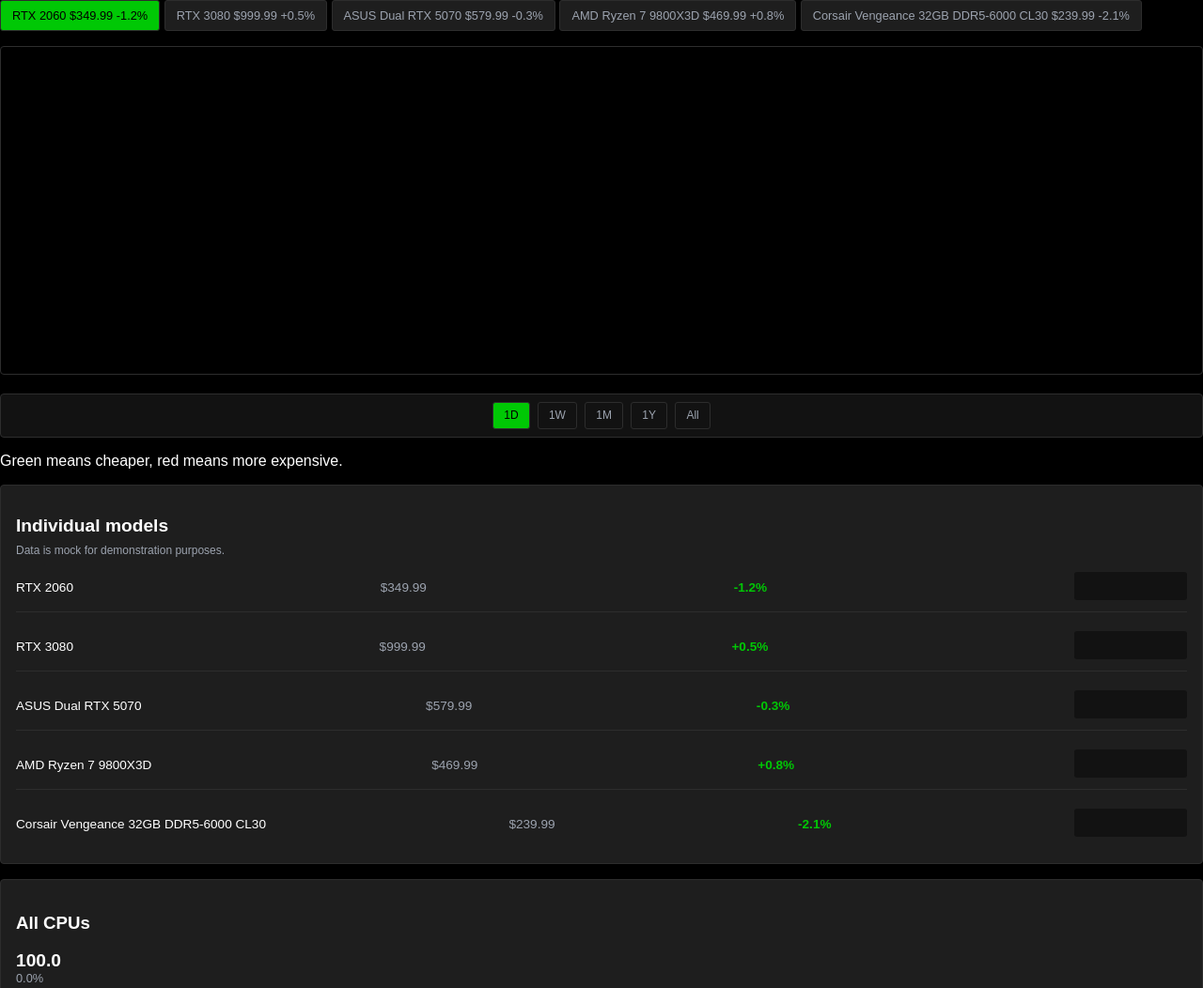
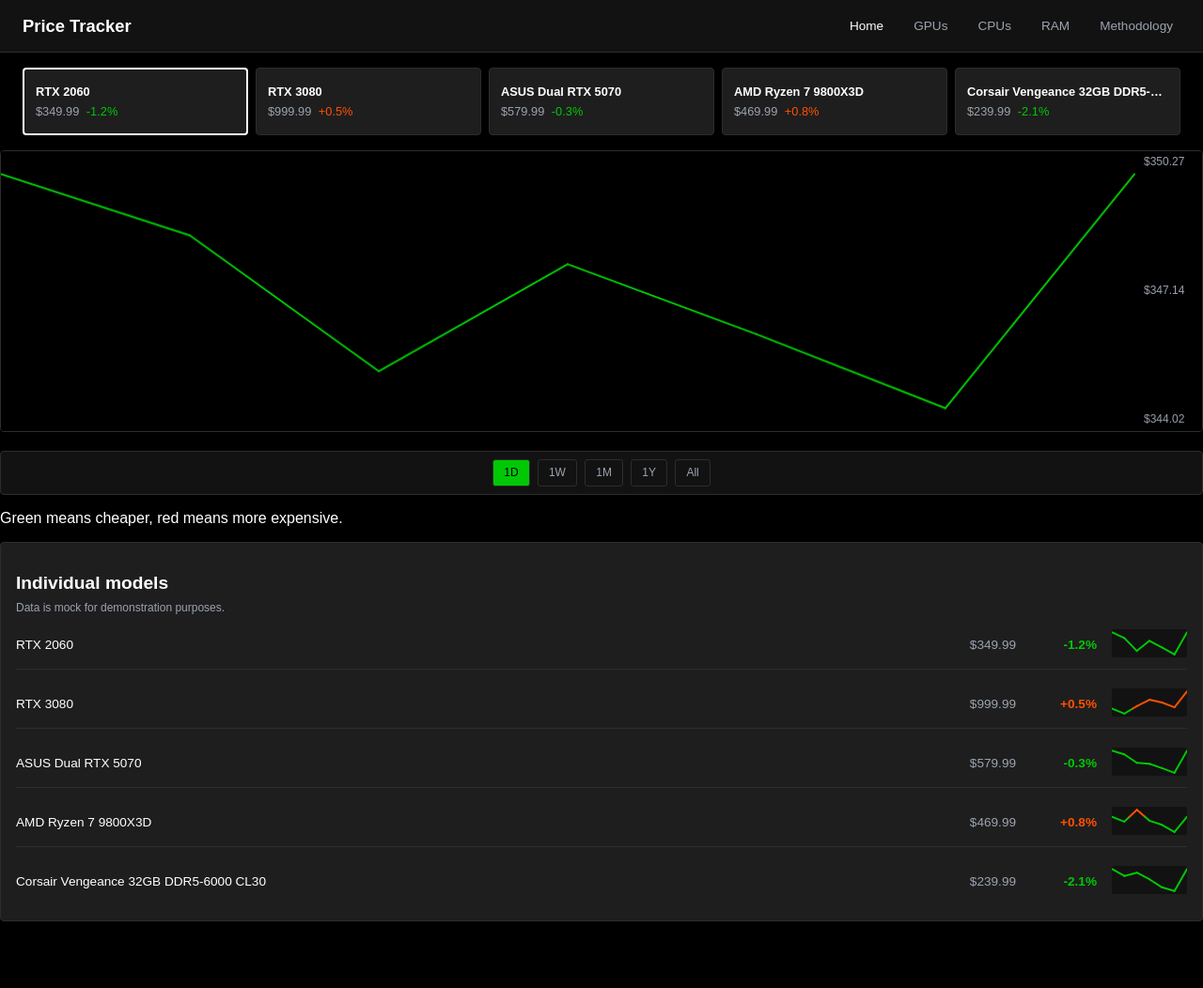
Before and after one commit to auzzie98/price-tracker, a plain HTML site: page web/index.html in a window 1280 px wide. Shown: the top 1052 px of the page at 94% size. After the commit the page ends 997 px from the top, so only its background shows below. Drawn offline with Linux system fonts and the light colour scheme.

Commit message:
Add header, fix model pills, fix chart colors, sparklines, columns

```diff
--- a/web/index.html
+++ b/web/index.html
@@ -6,17 +6,39 @@
   <link rel="stylesheet" href="static/css/style.css">
 </head>
 <body>
-
-
-
+  <header class="header-bar">
+    <a class="header-logo" href="/">Price Tracker</a>
+    <nav class="header-nav" aria-label="Primary navigation">
+      <a class="active" href="/">Home</a>
+      <a href="/category?category=GPUs">GPUs</a>
+      <a href="/category?category=CPUs">CPUs</a>
+      <a href="/category?category=RAM">RAM</a>
+      <a href="/methodology.html">Methodology</a>
+    </nav>
+  </header>
 
   <!-- Model pills row (replaces indices pills) -->
   <div class="model-pills">
-    <button class="pill active" data-model="rtx2060">RTX 2060 $349.99 -1.2%</button>
-    <button class="pill" data-model="rtx3080">RTX 3080 $999.99 +0.5%</button>
-    <button class="pill" data-model="rtx5070">ASUS Dual RTX 5070 $579.99 -0.3%</button>
-    <button class="pill" data-model="ryzen9800x3d">AMD Ryzen 7 9800X3D $469.99 +0.8%</button>
-    <button class="pill" data-model="corsair32gb">Corsair Vengeance 32GB DDR5-6000 CL30 $239.99 -2.1%</button>
+    <button class="pill active" data-model="rtx2060">
+      <span class="pill-name">RTX 2060</span>
+      <span class="pill-details">$349.99 <span class="pill-change change-negative">-1.2%</span></span>
+    </button>
+    <button class="pill" data-model="rtx3080">
+      <span class="pill-name">RTX 3080</span>
+      <span class="pill-details">$999.99 <span class="pill-change change-positive">+0.5%</span></span>
+    </button>
+    <button class="pill" data-model="rtx5070">
+      <span class="pill-name">ASUS Dual RTX 5070</span>
+      <span class="pill-details">$579.99 <span class="pill-change change-negative">-0.3%</span></span>
+    </button>
+    <button class="pill" data-model="ryzen9800x3d">
+      <span class="pill-name">AMD Ryzen 7 9800X3D</span>
+      <span class="pill-details">$469.99 <span class="pill-change change-positive">+0.8%</span></span>
+    </button>
+    <button class="pill" data-model="corsair32gb">
+      <span class="pill-name">Corsair Vengeance 32GB DDR5-6000 CL30</span>
+      <span class="pill-details">$239.99 <span class="pill-change change-negative">-2.1%</span></span>
+    </button>
   </div>
 
   <!-- Large main chart -->
@@ -42,67 +64,36 @@
       <div class="model-row">
         <span class="model-name">RTX 2060</span>
         <span class="model-price">$349.99</span>
-        <span class="model-change">-1.2%</span>
-        <div class="model-sparkline"><canvas width="120" height="30"></canvas></div>
+        <span class="model-change change-negative">-1.2%</span>
+        <div class="model-sparkline"><canvas data-model="rtx2060" width="80" height="30"></canvas></div>
       </div>
       <div class="model-row">
         <span class="model-name">RTX 3080</span>
         <span class="model-price">$999.99</span>
-        <span class="model-change">+0.5%</span>
-        <div class="model-sparkline"><canvas width="120" height="30"></canvas></div>
+        <span class="model-change change-positive">+0.5%</span>
+        <div class="model-sparkline"><canvas data-model="rtx3080" width="80" height="30"></canvas></div>
       </div>
       <div class="model-row">
         <span class="model-name">ASUS Dual RTX 5070</span>
         <span class="model-price">$579.99</span>
-        <span class="model-change">-0.3%</span>
-        <div class="model-sparkline"><canvas width="120" height="30"></canvas></div>
+        <span class="model-change change-negative">-0.3%</span>
+        <div class="model-sparkline"><canvas data-model="rtx5070" width="80" height="30"></canvas></div>
       </div>
       <div class="model-row">
         <span class="model-name">AMD Ryzen 7 9800X3D</span>
         <span class="model-price">$469.99</span>
-        <span class="model-change">+0.8%</span>
-        <div class="model-sparkline"><canvas width="120" height="30"></canvas></div>
+        <span class="model-change change-positive">+0.8%</span>
+        <div class="model-sparkline"><canvas data-model="ryzen9800x3d" width="80" height="30"></canvas></div>
       </div>
       <div class="model-row">
         <span class="model-name">Corsair Vengeance 32GB DDR5-6000 CL30</span>
         <span class="model-price">$239.99</span>
-        <span class="model-change">-2.1%</span>
-        <div class="model-sparkline"><canvas width="120" height="30"></canvas></div>
+        <span class="model-change change-negative">-2.1%</span>
+        <div class="model-sparkline"><canvas data-model="corsair32gb" width="80" height="30"></canvas></div>
       </div>
     </div>
   </div>
 
-  <!-- Original tiles section - kept for loadIndexData API compatibility -->
-  <div class="tiles">
-    <div class="tile" id="tile-cpus">
-      <h3>All CPUs</h3>
-      <div class="tile-value" id="cpu-index">100.0</div>
-      <div class="tile-percent" id="cpu-change">0.0%</div>
-      <div class="tile-chart"><canvas id="cpu-chart" width="300" height="80"></canvas></div>
-    </div>
-    <div class="tile" id="tile-gpus">
-      <h3>All GPUs</h3>
-      <div class="tile-value" id="gpu-index">no data yet</div>
-      <div class="tile-percent" id="gpu-change">no data yet</div>
-      <div class="tile-chart"><canvas id="gpu-chart" width="300" height="80"></canvas></div>
-    </div>
-    <div class="tile" id="tile-ram">
-      <h3>All RAM</h3>
-      <div class="tile-value" id="ram-index">no data yet</div>
-      <div class="tile-percent" id="ram-change">no data yet</div>
-      <div class="tile-chart"><canvas id="ram-chart" width="300" height="80"></canvas></div>
-    </div>
-  </div>
-  <div class="movers">
-    <h3>Biggest movers</h3>
-    <div class="toggle-controls">
-      <button class="toggle active" data-range="1d">1D</button>
-      <button class="toggle" data-range="1w">1W</button>
-    </div>
-    <div class="movers-list" id="movers-list">
-      <p>No movers yet, need at least 2 data points per product.</p>
-    </div>
-  </div>
   <script>
     function drawChart(canvasId, values) {
       var canvas = document.getElementById(canvasId);
@@ -133,6 +124,7 @@
       out[6] = endValue;
       return out;
     }
+    async function loadIndexData(range) {
       try {
         const indexesResp = await fetch('/api/indexes');
         if (!indexesResp.ok) throw new Error('Failed to fetch indexes');
@@ -160,89 +152,207 @@
       }
     }
     document.addEventListener('DOMContentLoaded', function() {
-      // Load index data for tiles
-      loadIndexData();
-
       // Main chart setup
       var mainChartCanvas = document.getElementById('main-chart');
-      // Mock history for All GPUs: [100, 99, 97.35, 95.65]
-      var mainChartValues = [100, 99, 97.35, 95.65];
-      var mainChartMin = 95;
-      var mainChartMax = 105;
+      var modelHistories = {
+        'rtx2060': [349.99, 348.50, 345.20, 347.80, 346.10, 344.30, 349.99],
+        'rtx3080': [999.99, 995.50, 1002.20, 1008.00, 1005.50, 1001.20, 1015.50],
+        'rtx5070': [579.99, 578.50, 575.20, 574.80, 573.10, 571.30, 579.99],
+        'ryzen9800x3d': [469.99, 468.50, 472.20, 468.80, 467.50, 465.30, 469.99],
+        'corsair32gb': [239.99, 238.50, 239.20, 237.80, 236.10, 235.30, 239.99]
+      };
+      var mainChartValues = modelHistories.rtx2060;
 
       function drawMainChartUI() {
-        var canvas = document.getElementById('main-chart');
+        var canvas = mainChartCanvas;
         if (!canvas) return;
+
+        var dpr = window.devicePixelRatio || 1;
+        var cssWidth = Math.max(1, canvas.clientWidth || canvas.offsetWidth);
+        var cssHeight = 300;
+        canvas.setAttribute('width', Math.round(cssWidth * dpr));
+        canvas.setAttribute('height', Math.round(cssHeight * dpr));
+
         var ctx = canvas.getContext('2d');
+        ctx.setTransform(dpr, 0, 0, dpr, 0, 0);
+        ctx.clearRect(0, 0, cssWidth, cssHeight);
+        ctx.fillStyle = '#000000';
+        ctx.fillRect(0, 0, cssWidth, cssHeight);
 
-        // Fix DPR - set attribute size to match CSS size for crisp drawing
-        var dpr = window.devicePixelRatio || 1;
-        var containerWidth = canvas.offsetWidth;
-        canvas.width = containerWidth * dpr;
-        canvas.height = 300 * dpr;
-        ctx.scale(dpr, dpr);
+        var dataMin = Math.min.apply(null, mainChartValues);
+        var dataMax = Math.max.apply(null, mainChartValues);
+        var range = dataMax - dataMin;
+        if (range === 0) range = Math.abs(dataMax) * 0.1 || 1;
+        var chartMin = dataMin - range * 0.05;
+        var chartMax = dataMax + range * 0.05;
+        var chartRange = chartMax - chartMin;
+        var labelGutter = 72;
+        var plotWidth = Math.max(1, cssWidth - labelGutter);
+        var topPadding = 12;
+        var bottomPadding = 12;
+        var plotHeight = cssHeight - topPadding - bottomPadding;
 
-        ctx.clearRect(0, 0, containerWidth, 300);
+        function pointX(index) {
+          if (mainChartValues.length === 1) return plotWidth / 2;
+          return index / (mainChartValues.length - 1) * plotWidth;
+        }
 
-        // Create gradient fill under the line
-        var gradient = ctx.createLinearGradient(0, 0, 0, 300);
-        gradient.addColorStop(0, 'rgba(0, 200, 5, 0.1)');
-        gradient.addColorStop(1, 'rgba(0, 200, 5, 0)');
-        ctx.fillStyle = gradient;
+        function pointY(value) {
+          return topPadding + (chartMax - value) / chartRange * plotHeight;
+        }
 
+        ctx.lineWidth = 2;
+        ctx.lineCap = 'round';
+        ctx.lineJoin = 'round';
+        var startingPrice = mainChartValues[0];
+
+        function drawColoredSegment(startIndex, startValue, endIndex, endValue) {
+          var startToStarting = Math.round(startValue * 100) - Math.round(startingPrice * 100);
+          var endToStarting = Math.round(endValue * 100) - Math.round(startingPrice * 100);
+
+          if (endToStarting > 0) {
+            ctx.strokeStyle = '#FF5000';
+          } else if (endToStarting < 0) {
             ctx.strokeStyle = '#00C805';
-        ctx.lineWidth = 2;
+          } else if (startToStarting > 0) {
+            ctx.strokeStyle = '#FF5000';
+          } else if (startToStarting < 0) {
+            ctx.strokeStyle = '#00C805';
+          } else {
+            ctx.strokeStyle = '#9CA3AF';
+          }
 
           ctx.beginPath();
-        mainChartValues.forEach(function(v, i) {
-          var x = i / (mainChartValues.length - 1) * containerWidth;
-          var y = 300 - (v - chartMin) / (chartMax - chartMin) * 300;
-          if (i === 0) ctx.moveTo(x, y); else ctx.lineTo(x, y);
-        });
+          ctx.moveTo(pointX(startIndex), pointY(startValue));
+          ctx.lineTo(pointX(endIndex), pointY(endValue));
+          ctx.stroke();
+        }
+
+        for (var i = 0; i < mainChartValues.length - 1; i++) {
+          var startPrice = mainChartValues[i];
+          var endPrice = mainChartValues[i + 1];
+          var startCents = Math.round(startPrice * 100);
+          var endCents = Math.round(endPrice * 100);
+          var startingCents = Math.round(startingPrice * 100);
+
+          if ((startCents < startingCents && endCents > startingCents) ||
+              (startCents > startingCents && endCents < startingCents)) {
+            var fraction = (startingCents - startCents) / (endCents - startCents);
+            var crossingIndex = i + fraction;
+            var crossingX = crossingIndex / (mainChartValues.length - 1) * plotWidth;
+            var startIsAbove = startCents > startingCents;
+
+            ctx.beginPath();
+            ctx.moveTo(pointX(i), pointY(startPrice));
+            ctx.lineTo(crossingX, pointY(startingPrice));
+            ctx.strokeStyle = startIsAbove ? '#FF5000' : '#00C805';
             ctx.stroke();
 
-        // Fill under the line
-        ctx.lineTo(containerWidth, 300);
-        ctx.lineTo(0, 300);
-        ctx.closePath();
-        ctx.fill();
+            ctx.beginPath();
+            ctx.moveTo(crossingX, pointY(startingPrice));
+            ctx.lineTo(pointX(i + 1), pointY(endPrice));
+            ctx.strokeStyle = endCents > startingCents ? '#FF5000' : '#00C805';
+            ctx.stroke();
+          } else {
+            drawColoredSegment(i, startPrice, i + 1, endPrice);
+          }
+        }
 
-        // Draw price labels on the right side, outside the chart line
         ctx.fillStyle = '#9CA3AF';
-        ctx.font = '10px Arial';
-        var dataMin = Math.min.apply(null, mainChartValues);
-        var dataMax = Math.max.apply(null, mainChartValues);
-        var middle = (dataMin + dataMax) / 2;
+        ctx.font = '12px Arial';
+        ctx.textAlign = 'left';
+        ctx.textBaseline = 'middle';
+        ctx.fillText('$' + chartMax.toFixed(2), cssWidth - labelGutter + 10, pointY(chartMax));
+        ctx.fillText('$' + ((chartMin + chartMax) / 2).toFixed(2), cssWidth - labelGutter + 10, cssHeight / 2);
+        ctx.fillText('$' + chartMin.toFixed(2), cssWidth - labelGutter + 10, pointY(chartMin));
+      }
 
-        ctx.fillText(dataMax.toFixed(2), containerWidth - 40, 20);
-        ctx.fillText(middle.toFixed(2), containerWidth - 40, 150);
-        ctx.fillText(dataMin.toFixed(2), containerWidth - 40, 280);
-        ctx.strokeStyle = '#00C805';
+      // Draw the main chart initially
+      drawMainChartUI();
+      window.addEventListener('resize', drawMainChartUI);
+
+      function drawSparklines() {
+        document.querySelectorAll('.model-sparkline canvas').forEach(function(canvas) {
+          var values = modelHistories[canvas.dataset.model];
+          if (!values || values.length === 0) return;
+
+          var cssWidth = 80;
+          var cssHeight = 30;
+          var dpr = window.devicePixelRatio || 1;
+          canvas.setAttribute('width', Math.round(cssWidth * dpr));
+          canvas.setAttribute('height', Math.round(cssHeight * dpr));
+
+          var ctx = canvas.getContext('2d');
+          ctx.setTransform(dpr, 0, 0, dpr, 0, 0);
+          ctx.clearRect(0, 0, cssWidth, cssHeight);
+          ctx.fillStyle = '#121212';
+          ctx.fillRect(0, 0, cssWidth, cssHeight);
+
+          var dataMin = Math.min.apply(null, values);
+          var dataMax = Math.max.apply(null, values);
+          var range = dataMax - dataMin;
+          if (range === 0) range = Math.abs(dataMax) * 0.1 || 1;
+          var chartMin = dataMin - range * 0.05;
+          var chartMax = dataMax + range * 0.05;
+          var chartRange = chartMax - chartMin;
+          var plotHeight = cssHeight - 4;
+          var startingCents = Math.round(values[0] * 100);
+
+          function pointX(index) {
+            return values.length === 1 ? cssWidth / 2 : index / (values.length - 1) * cssWidth;
+          }
+
+          function pointY(value) {
+            return 2 + (chartMax - value) / chartRange * plotHeight;
+          }
+
           ctx.lineWidth = 2;
+          ctx.lineCap = 'round';
+          ctx.lineJoin = 'round';
+
+          for (var i = 0; i < values.length - 1; i++) {
+            var startCents = Math.round(values[i] * 100);
+            var endCents = Math.round(values[i + 1] * 100);
+
+            if ((startCents < startingCents && endCents > startingCents) ||
+                (startCents > startingCents && endCents < startingCents)) {
+              var fraction = (startingCents - startCents) / (endCents - startCents);
+              var crossingX = (i + fraction) / (values.length - 1) * cssWidth;
 
               ctx.beginPath();
-        mainChartValues.forEach(function(v, i) {
-          var x = i / (mainChartValues.length - 1) * mainChartCanvas.width;
-          var y = mainChartCanvas.height - (v - mainChartMin) / (mainChartMax - mainChartMin) * mainChartCanvas.height;
-          if (i === 0) ctx.moveTo(x, y); else ctx.lineTo(x, y);
-        });
+              ctx.moveTo(pointX(i), pointY(values[i]));
+              ctx.lineTo(crossingX, pointY(values[0]));
+              ctx.strokeStyle = startCents > startingCents ? '#FF5000' : '#00C805';
               ctx.stroke();
 
-        // Add price labels on the right side
-        var dataMin = Math.min.apply(null, mainChartValues);
-        var dataMax = Math.max.apply(null, mainChartValues);
-        var middle = (dataMin + dataMax) / 2;
-        ctx.fillStyle = '#9CA3AF';
-        ctx.font = '10px Arial';
-        ctx.fillText(dataMax.toFixed(2), mainChartCanvas.width - 40, 20);
-        ctx.fillText(middle.toFixed(2), mainChartCanvas.width - 40, mainChartCanvas.height / 2);
-        ctx.fillText(dataMin.toFixed(2), mainChartCanvas.width - 40, mainChartCanvas.height - 20);
-
-        // No fill under the line - just the thin line
+              ctx.beginPath();
+              ctx.moveTo(crossingX, pointY(values[0]));
+              ctx.lineTo(pointX(i + 1), pointY(values[i + 1]));
+              ctx.strokeStyle = endCents > startingCents ? '#FF5000' : '#00C805';
+              ctx.stroke();
+            } else {
+              ctx.beginPath();
+              ctx.moveTo(pointX(i), pointY(values[i]));
+              ctx.lineTo(pointX(i + 1), pointY(values[i + 1]));
+              if (endCents > startingCents) {
+                ctx.strokeStyle = '#FF5000';
+              } else if (endCents < startingCents) {
+                ctx.strokeStyle = '#00C805';
+              } else if (startCents > startingCents) {
+                ctx.strokeStyle = '#FF5000';
+              } else if (startCents < startingCents) {
+                ctx.strokeStyle = '#00C805';
+              } else {
+                ctx.strokeStyle = '#9CA3AF';
+              }
+              ctx.stroke();
+            }
+          }
+        });
       }
 
-      // Draw main chart initially (All GPUs)
-      drawMainChartUI();
+      drawSparklines();
+      window.addEventListener('resize', drawSparklines);
 
       // Model pill click handlers - switch main chart to model data
       document.querySelectorAll('.pill').forEach(function(btn) {
@@ -260,21 +370,11 @@
         });
       });
 
-      // Model histories
-      var modelHistories = {
-        'rtx2060': [349.99, 348.50, 345.20, 347.80, 346.10, 344.30, 349.99],
-        'rtx3080': [999.99, 995.50, 1002.20, 1008.00, 1005.50, 1001.20, 1015.50],
-        'rtx5070': [579.99, 578.50, 575.20, 574.80, 573.10, 571.30, 579.99],
-        'ryzen9800x3d': [469.99, 468.50, 472.20, 468.80, 467.50, 465.30, 469.99],
-        'corsair32gb': [239.99, 238.50, 239.20, 237.80, 236.10, 235.30, 239.99]
-      };
-
       // Time toggle handlers
       document.querySelectorAll('.toggle').forEach(function(btn) {
         btn.addEventListener('click', function() {
           document.querySelector('.toggle.active').classList.remove('active');
           this.classList.add('active');
-          loadIndexData(this.dataset.range);
         });
       });
     });
--- a/web/static/css/style.css
+++ b/web/static/css/style.css
@@ -26,37 +26,101 @@ h1 {
 /* Header bar */
 .header-bar {
   background: #121212;
-  border: 1px solid #2D2D2D;
-  border-radius: 4px;
-  padding: 1rem;
-  margin: 0 0 2rem 0;
+  border: 0;
+  border-bottom: 1px solid #2D2D2D;
+  border-radius: 0;
+  width: 100%;
+  height: 56px;
+  padding: 0 1.5rem;
+  margin: 0;
+  position: sticky;
+  top: 0;
+  z-index: 100;
   display: flex;
   justify-content: space-between;
   align-items: center;
-  flex-wrap: wrap;
-  gap: 0.5rem;
+  flex-wrap: nowrap;
+  gap: 1rem;
+  box-sizing: border-box;
 }
 .header-bar h1 {
   margin: 0;
   font-size: 1.2rem;
   color: #FFFFFF;
 }
-.header-bar nav {
+.header-logo {
+  color: #FFFFFF;
+  font-size: 1.15rem;
+  font-weight: 700;
+  text-decoration: none;
+  white-space: nowrap;
+}
+.header-nav {
   display: flex;
   gap: 1rem;
-  flex-wrap: wrap;
+  align-items: center;
+  flex-wrap: nowrap;
 }
-.header-bar nav a {
+.header-nav a {
   color: #9CA3AF;
   text-decoration: none;
-  font-size: 0.8rem;
+  font-size: 0.85rem;
   padding: 0.2rem 0.5rem;
   border-radius: 3px;
+  white-space: nowrap;
 }
-.header-bar nav a.active {
-  color: #00C805;
+.header-nav a:hover,
+.header-nav a.active {
+  color: #FFFFFF;
 }
 
+/* Model pill row */
+.model-pills {
+  display: grid;
+  grid-template-columns: repeat(5, minmax(0, 1fr));
+  gap: 0.5rem;
+  padding: 1rem 1.5rem 0;
+  width: 100%;
+  box-sizing: border-box;
+}
+.pill {
+  height: 72px;
+  background: #1E1E1E;
+  border: 1px solid #2D2D2D;
+  color: #FFFFFF;
+  padding: 0.65rem 0.75rem;
+  font-size: 0.8rem;
+  border-radius: 4px;
+  cursor: pointer;
+  white-space: nowrap;
+  display: flex;
+  flex-direction: column;
+  justify-content: center;
+  align-items: flex-start;
+  gap: 0.35rem;
+  overflow: hidden;
+}
+.pill.active {
+  background: #1E1E1E;
+  color: #FFFFFF;
+  border: 2px solid #FFFFFF;
+}
+.pill-name {
+  display: block;
+  max-width: 100%;
+  overflow: hidden;
+  text-overflow: ellipsis;
+  white-space: nowrap;
+  font-weight: 600;
+}
+.pill-details {
+  display: block;
+  color: #9CA3AF;
+  white-space: nowrap;
+}
+.pill-change {
+  margin-left: 0.25rem;
+}
 /* Page title */
 .page-title {
   color: #FFFFFF;
@@ -83,31 +147,13 @@ h1 {
   margin: 0 0 2rem 0;
 }
 
-/* Indices pill row */
-.indices-pills {
-  padding: 1rem;
-  background: #1E1E1E;
-  border: 1px solid #2D2D2D;
-  border-radius: 4px;
-  margin: 0 0 2rem 0;
-  display: flex;
-  gap: 0.5rem;
-  flex-wrap: wrap;
-  justify-content: center;
+.pill-change.change-positive,
+.change-positive {
+  color: #FF5000;
 }
-.pill {
-  background: #1E1E1E;
-  border: 1px solid #2D2D2D;
-  color: #9CA3AF;
-  padding: 0.5rem 0.75rem;
-  font-size: 0.8rem;
-  border-radius: 3px;
-  cursor: pointer;
-  white-space: nowrap;
-}
-.pill.active {
-  background: #00C805;
-  color: #000000;
+.pill-change.change-negative,
+.change-negative {
+  color: #00C805;
 }
 
 /* Large main chart */
@@ -117,7 +163,7 @@ h1 {
   border-radius: 4px;
   width: 100%;
   max-width: 100%;
-  height: 350px;
+  height: 300px;
   margin: 1rem 0;
 }
 
@@ -166,8 +212,9 @@ h1 {
   margin: 0.5rem 0 0.5rem 0;
 }
 .model-row {
-  display: flex;
-  justify-content: space-between;
+  display: grid;
+  grid-template-columns: minmax(220px, 1fr) 110px 70px 80px;
+  column-gap: 1rem;
   align-items: center;
   padding: 0.5rem 0;
   border-bottom: 1px solid #2D2D2D;
@@ -182,14 +229,18 @@ h1 {
 .model-price {
   color: #9CA3AF;
   font-size: 0.85rem;
+  text-align: right;
 }
 .model-change {
-  color: #00C805;
   font-size: 0.85rem;
   font-weight: bold;
+  text-align: right;
+}
+.model-sparkline {
+  justify-self: end;
 }
 .model-sparkline canvas {
-  width: 120px;
+  width: 80px;
   height: 30px;
   background: #121212;
   border-radius: 3px;
@@ -242,11 +293,8 @@ h1 {
   h1, .page-title, .page-subtitle {
     color: #FFFFFF !important;
   }
-  .model-name, .model-price, .model-change {
+  .model-name, .model-price {
     color: #FFFFFF !important;
-  }
-  .model-change {
-    color: #00C805 !important; /* green for price drop */
   }
   .ctx-stroke-up { stroke: #00C805 !important; }
   .ctx-stroke-down { stroke: #FF5000 !important; }
```
Lines whose indentation alone changed are shown as unchanged.
